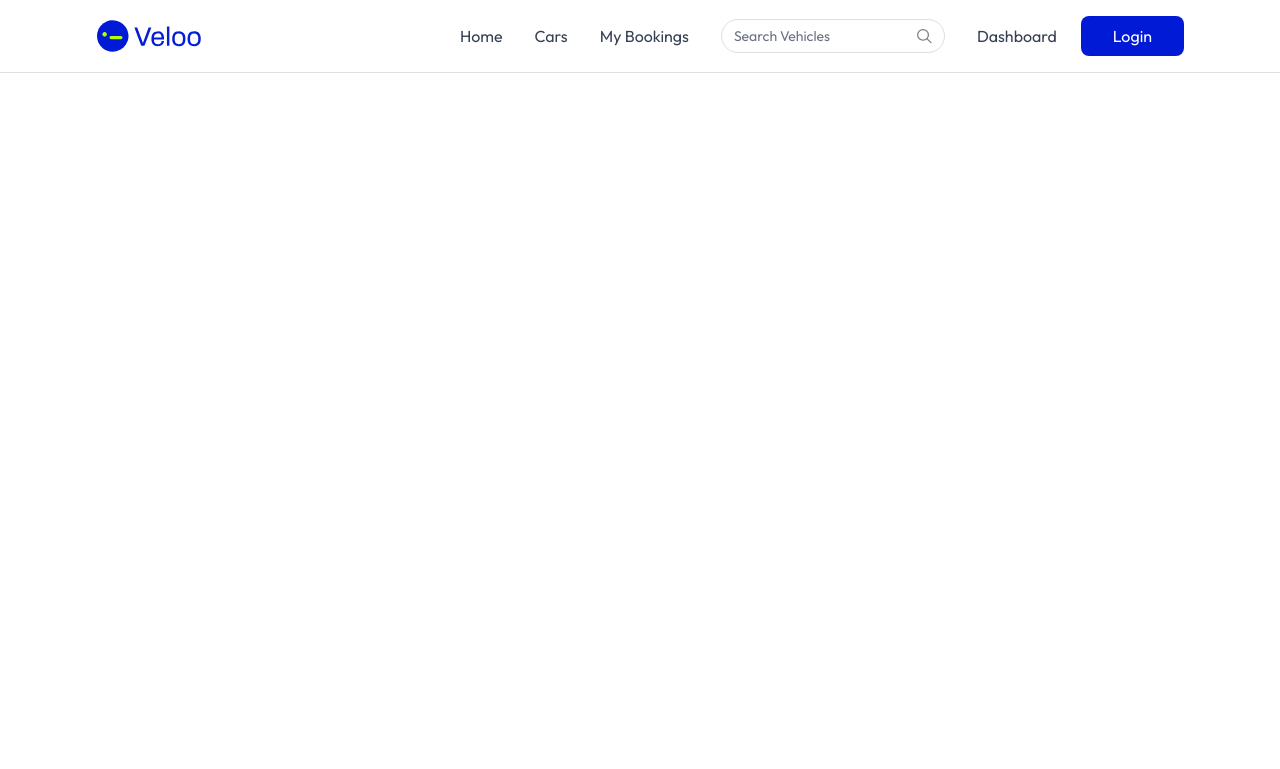
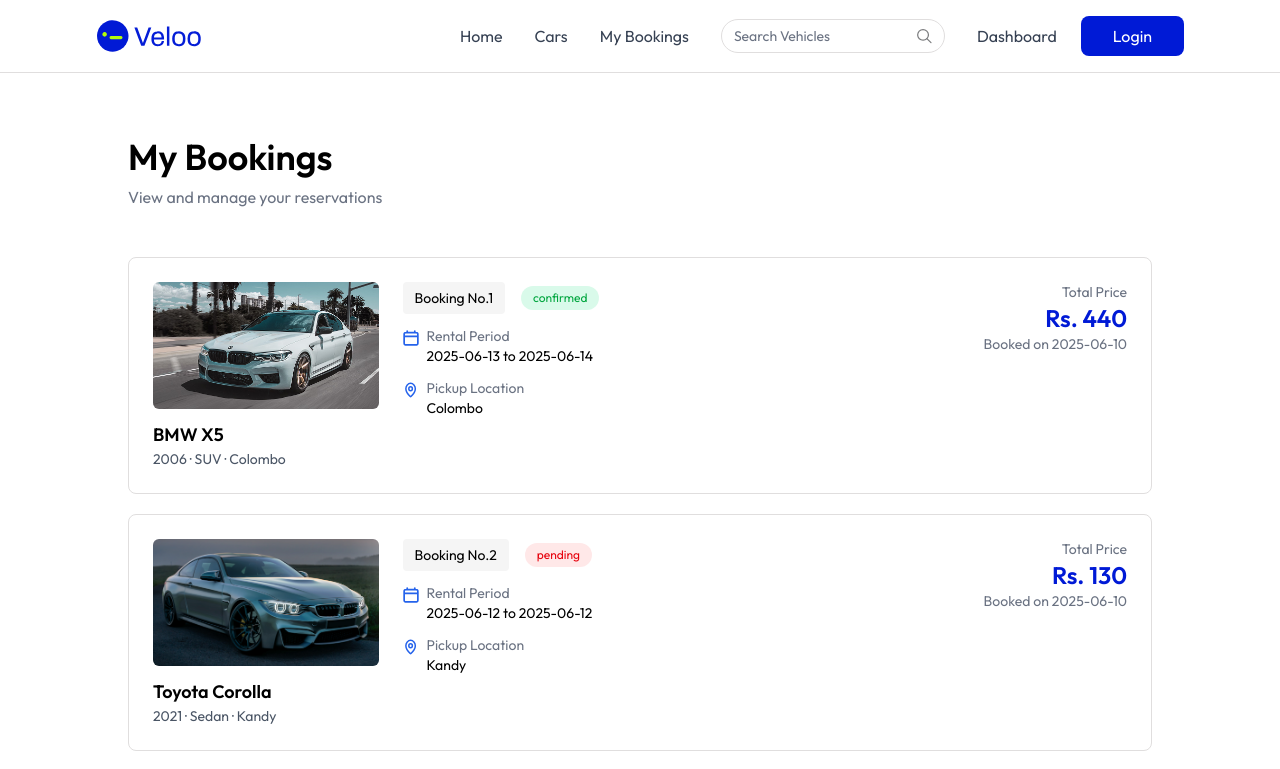
Before and after one commit to ViiHAA/Veloo-Car-Rental-Application, a React (Vite) app in the folder frontend/: page /my-bookings in a window 1280 px wide. Shown: the top 769 px of the page. Built offline with nearby package versions, Linux system fonts and the light colour scheme.

Commit message:
Update car pricing, enhance CarDetails and MyBookings components

```diff
--- a/frontend/src/assets/assets.js
+++ b/frontend/src/assets/assets.js
@@ -121,7 +121,7 @@
         "seating_capacity": 4,
         "fuel_type": "Hybrid",
         "transmission": "Semi-Automatic",
-        "pricePerDay": 300,
+        "pricePerDay": 32000,
         "location": "Colombo",
         "description": "The BMW X5 is a mid-size luxury SUV produced by BMW. The X5 made its debut in 1999 as the first SUV ever produced by BMW.",
         "isAvaliable": true,
@@ -138,7 +138,7 @@
         "seating_capacity": 4,
         "fuel_type": "Diesel",
         "transmission": "Manual",
-        "pricePerDay": 130,
+        "pricePerDay": 13000,
         "location": "Kandy",
         "description": "The Toyota Corolla is a mid-size luxury sedan produced by Toyota. The Corolla made its debut in 2008 as the first sedan ever produced by Toyota.",
         "isAvaliable": true,
@@ -155,7 +155,7 @@
         "seating_capacity": 4,
         "fuel_type": "Hybrid",
         "transmission": "Automatic",
-        "pricePerDay": 200,
+        "pricePerDay": 45000,
         "location": "Galle",
         "description": "The Jeep Wrangler is a mid-size luxury SUV produced by Jeep. The Wrangler made its debut in 2003 as the first SUV ever produced by Jeep.",
         "isAvaliable": true,
@@ -172,7 +172,7 @@
         "seating_capacity": 2,
         "fuel_type": "Diesel",
         "transmission": "Semi-Automatic",
-        "pricePerDay": 209,
+        "pricePerDay": 25000,
         "location": "Anuradhapura",
         "description": "This is a mid-size luxury sedan produced by Toyota. The Corolla made its debut in 2008 as the first sedan ever produced by Toyota.",
         "isAvaliable": true,
--- a/frontend/src/components/CarCard.jsx
+++ b/frontend/src/components/CarCard.jsx
@@ -1,12 +1,15 @@
 import React from 'react'
 import { assets } from '../assets/assets';
 import { useNavigate } from 'react-router-dom';
-import { dummyCarData } from '../assets/assets';
 
 const CarCard = ({car}) => {
 
     const currency = import.meta.env.VITE_CURRENCY
+    const navigate = useNavigate()
+
   return (
+    <div onClick={() => navigate(`/car-details/${car._id}`)} className='group rounded-xl overflow-hidden shadow-lg hover:-translate-y-1 cursor-pointer
+    bg-white transition-all duration-300 cursor-pointer'>
     <div className='group rounded-xl overflow-hidden shadow-lg hover:-translate-y-1 cursor-pointer
     bg-white transition-all duration-300 cursor-pointer'>
 
@@ -52,6 +55,7 @@
         </div>
       </div>
     </div>
+    </div>
   )
 }
 
--- a/frontend/src/pages/CarDetails.jsx
+++ b/frontend/src/pages/CarDetails.jsx
@@ -1,11 +1,64 @@
-import React from 'react'
+import React, { useEffect } from 'react'
+import { useNavigate, useParams } from 'react-router-dom'
+import { assets } from '../assets/assets'
+import { dummyCarData } from '../assets/assets';
 
 const CarDetails = () => {
-  return (
-    <div>
 
+  const {id} = useParams()
+  const navigate = useNavigate()
+  const [car, setCar] = React.useState(null)
+
+  useEffect(() => {
+    const foundCar = dummyCarData.find(car => car._id === id)
+    setCar(foundCar)
+  }, [id])
+
+  return car? (
+    <div className='px-6 md:px-16 lg:px-24 xl:px-32 mt-16'>
+      <button onClick={() => navigate(-1)} className='flex items-center gap-2 mb-6 text-gray-500 cursor-pointer' >
+        <img src={assets.arrow_icon} alt='' className='rotate-180 opacity-65' />
+        Back to all Cars
+      </button>
+    <div className='grid grid-cols-1 lg:grid-cols-3 gap-8 lg:gap-16'>
+      {/*Left : Car Iamges and details*/}
+      <div className='lg:col-span-2'>
+          <img src={car.image} alt='' className='w-full h-auto md:max-h-100 object-cover
+          rounded-xl mb-6 shadow-md'/>
+          <div className='space-y-6'>
+            <div>
+              <h1 className='text-2xl font-semibold'>{car.brand} {car.model}</h1>
+              <p className='text-gray-600'>{car.category} {car.year}</p>
+            </div>
+              <hr className='border-borderColor my-6'/>
+              <div className='grid grid-cols-2 sm:grid-cols-4 gap-4'>
+                {[
+                  {icon : assets.users_icon, text : `${car.seating_capacity} Seats`},
+                  {icon : assets.fuel_icon, text : car.fuel_type},
+                  {icon : assets.car_icon, text : car.transmission},
+                  {icon : assets.location_icon, text : car.location},
+                ].map(({icon, text}) => (
+                  <div key={text} className='flex flex-col items-center gap-2 bg-light rounded-lg p-4'>
+                    <img src={icon} alt='' className='mb-2 h-6'/>
+                    <p className='text-sm'>{text}</p>
+                  </div>
+                ))}
+              </div>
+
+              {/*Description*/}
+              <div>
+                <h1 className='text-xl font-medium mb-3'>Description</h1>
+                <p className='text-gray-600'>{car.description}</p>
+              </div>
+
+              {/*features*/}
+              <div>
+                <h1 className='text-xl font-medium mb-3'>Features</h1>
+              </div>
+          </div>
+      </div>
     </div>
-  )
+    </div>
+  ) : <p>Loading...</p>
 }
-
 export default CarDetails
--- a/frontend/src/pages/MyBookings.jsx
+++ b/frontend/src/pages/MyBookings.jsx
@@ -1,9 +1,75 @@
-import React from 'react'
+import React, { useState, useEffect } from 'react'
+import Title from '../components/Title.jsx'
+import { assets, dummyMyBookingsData } from  '../assets/assets'
 
 const MyBookings = () => {
+
+    const [bookings, setBookings] = React.useState([])
+    const currency = import.meta.env.VITE_CURRENCY || 'Rs.'
+
+    const fetchMyBookings = async () => {
+        setBookings(dummyMyBookingsData)
+    }
+    useEffect(() => {
+        fetchMyBookings()
+    }, [])
+
   return (
-    <div>
+    <div className='px-6 md:px-16 lg:px-24 xl:px-32 mt-16 text-sm 2xl:px-48'>
 
+      <Title title = "My Bookings"
+      subTitle="View and manage your reservations"
+      align="left"/>
+
+      <div>
+        {bookings.map((booking, index) => (
+          <div key={booking._id} className="grid grid-cols-1 md:grid-cols-4 gap-6 p-6 border
+          border-borderColor rounded-lg mt-5 first:mt-12">
+            <div className='md:col-span-1'>
+              <div className='overflow-hidden mb-3 rounded-md'>
+                <img src={booking.car.image} alt="" className='w-full h-auto aspect-video object-cover'/>
+              </div>
+              <p className='text-lg font-semibold mt-2'>{booking.car.brand} {booking.car.model}</p>
+              <p className='text-gray-600'>{booking.car.year} · {booking.car.category} · {booking.car.location}</p>
+            </div>
+
+          {/* Booking Details */}
+          <div className='md:col-span-2'>
+            <div className='flex items-center gap-4 mb-3'>
+              <p className='px-3 py-1.5 bg-light rounded'> Booking No.{index+1}</p>
+              <p className={`px-3 py-1 text-xs rounded-full ${booking.status === 'confirmed' ? 'bg-green-400/15 text-green-600'
+                : 'bg-red-400/15 text-red-600'}`}>{booking.status}</p>
+            </div>
+
+          <div className='flex items-start gap-2 mt-3'>
+                <img src={assets.calendar_icon_colored} alt='' className='w-4 h-4 mt-1' />
+                <div>
+                  <p className='text-gray-500'> Rental Period </p>
+                  <p> {booking.pickupDate.split('T')[0]} to {booking.returnDate.split('T')[0]}</p>
+                </div>
+          </div>
+
+          <div className='flex items-start gap-2 mt-3'>
+                <img src={assets.location_icon_colored} alt='' className='w-4 h-4 mt-1' />
+                <div>
+                  <p className='text-gray-500'> Pickup Location</p>
+                  <p> {booking.car.location}</p>
+                </div>
+          </div>
+       </div>
+
+       {/*PRICE*/}
+        <div className='md:col-span-1 flex flex-col gap-6 items-end justify-between'>
+
+            <div className='text-sm text-gray-500 text-right'>
+              <p>Total Price</p>
+              <h1 className='text-2xl font-semibold text-primary'>{currency} {booking.price}</h1>
+              <p>Booked on {booking.createdAt.split('T')[0]}</p>
+            </div>
+       </div>
+      </div>
+        ))}
+      </div>
     </div>
   )
 }
```
